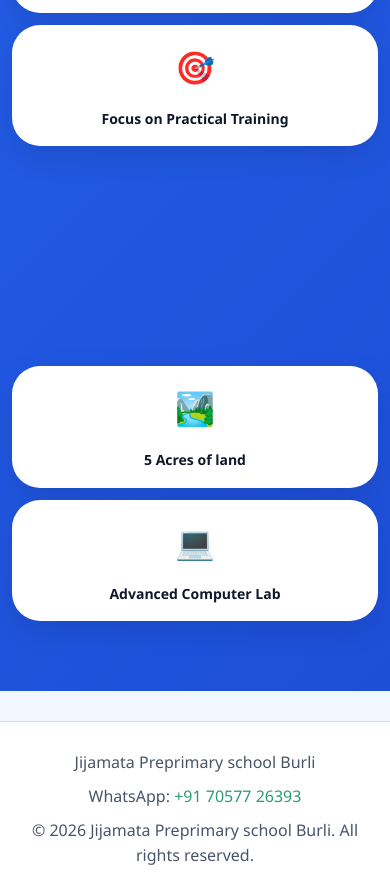
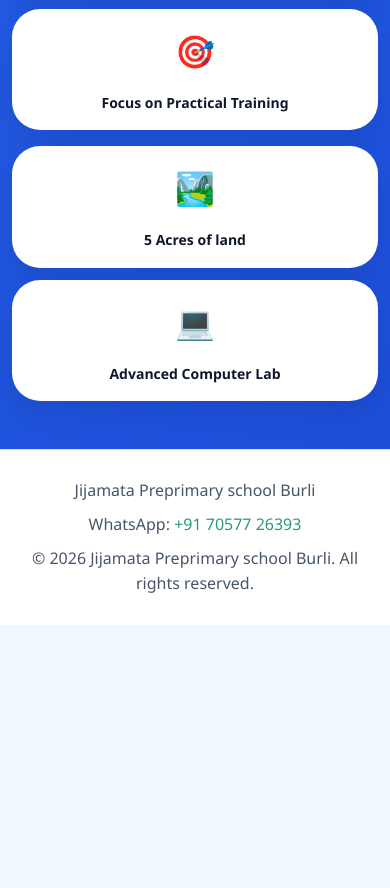
Before and after one commit to radhikapawar8089-Stack/PrePrimarySchool, a website: page index.html in a window 390 px wide. Shown: the part 3401-4289 px from the top of the page. After the commit the page ends 4026 px from the top, so only its background shows below. Drawn offline with Linux system fonts and the light colour scheme.

Commit message:
Tighten homepage card spacing

```diff
--- a/css/style.css
+++ b/css/style.css
@@ -630,10 +630,10 @@ a:hover {
 /* Why Choose Us Section */
 .why-choose-us {
   background: linear-gradient(135deg, #2563eb 0%, #1d4ed8 100%);
-  padding: 60px 24px 80px;
-  margin: 60px 0;
+  padding: 48px 24px 56px;
+  margin: 48px 0 0;
   position: relative;
-  min-height: 600px;
+  min-height: auto;
 }
 
 .features-grid {
@@ -647,7 +647,7 @@ a:hover {
 }
 
 .features-grid.bottom-features {
-  margin-top: 200px;
+  margin-top: 24px;
   position: relative;
   z-index: 2;
 }
@@ -1022,7 +1022,7 @@ a:hover {
   }
 
   .features-grid.bottom-features {
-    margin-top: 180px;
+    margin-top: 20px;
   }
 
   .featured-image-container {
@@ -1032,8 +1032,7 @@ a:hover {
   }
 
   .why-choose-us {
-    padding: 60px 20px 80px;
-    min-height: 550px;
+    padding: 48px 20px 56px;
   }
 }
 
@@ -1044,7 +1043,7 @@ a:hover {
   }
 
   .features-grid.bottom-features {
-    margin-top: 200px;
+    margin-top: 20px;
   }
 
   .featured-image-container {
@@ -1062,9 +1061,8 @@ a:hover {
   }
 
   .why-choose-us {
-    padding: 60px 16px 80px;
-    margin: 40px 0;
-    min-height: 480px;
+    padding: 44px 16px 52px;
+    margin: 32px 0 0;
   }
 }
 
@@ -1075,7 +1073,7 @@ a:hover {
   }
 
   .features-grid.bottom-features {
-    margin-top: 220px;
+    margin-top: 16px;
   }
 
   .featured-image-container {
@@ -1101,9 +1099,8 @@ a:hover {
   }
 
   .why-choose-us {
-    padding: 50px 12px 70px;
-    margin: 30px 0;
-    min-height: 420px;
+    padding: 40px 12px 48px;
+    margin: 24px 0 0;
   }
 }
 
```
